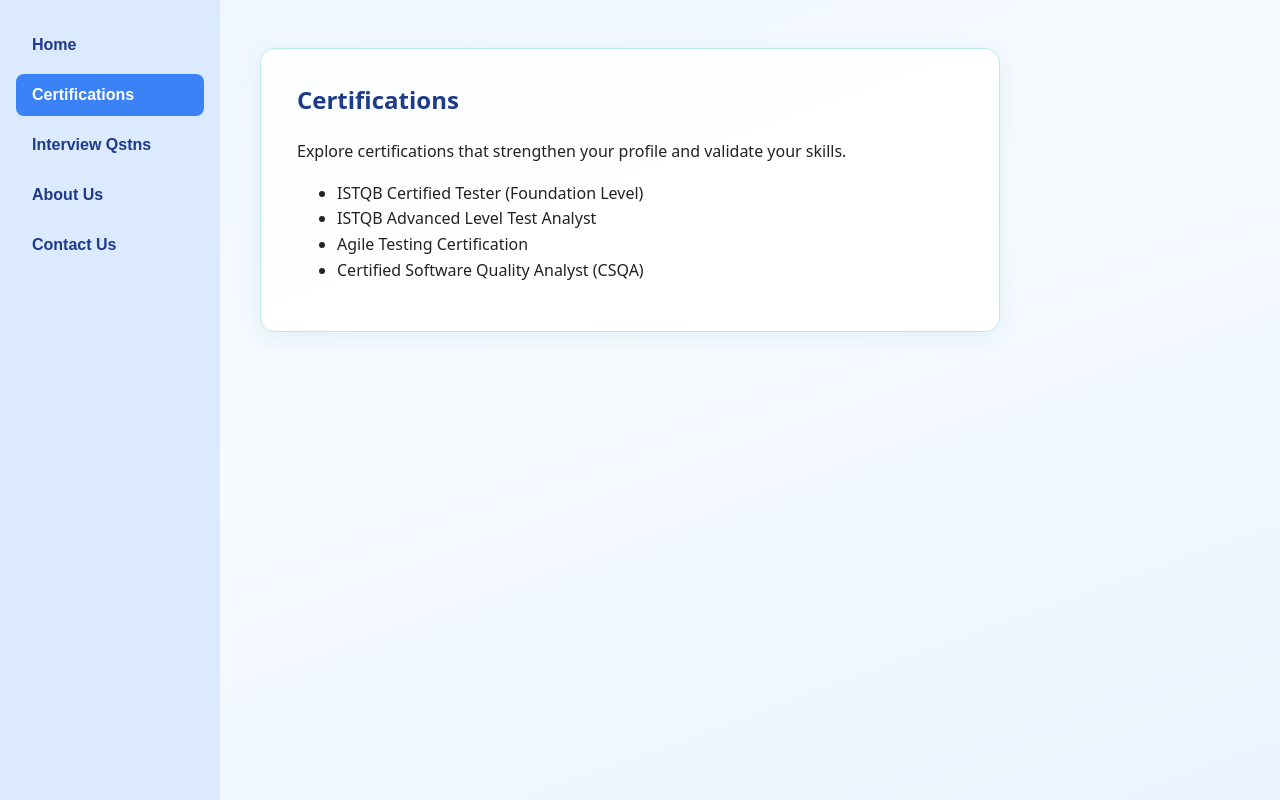
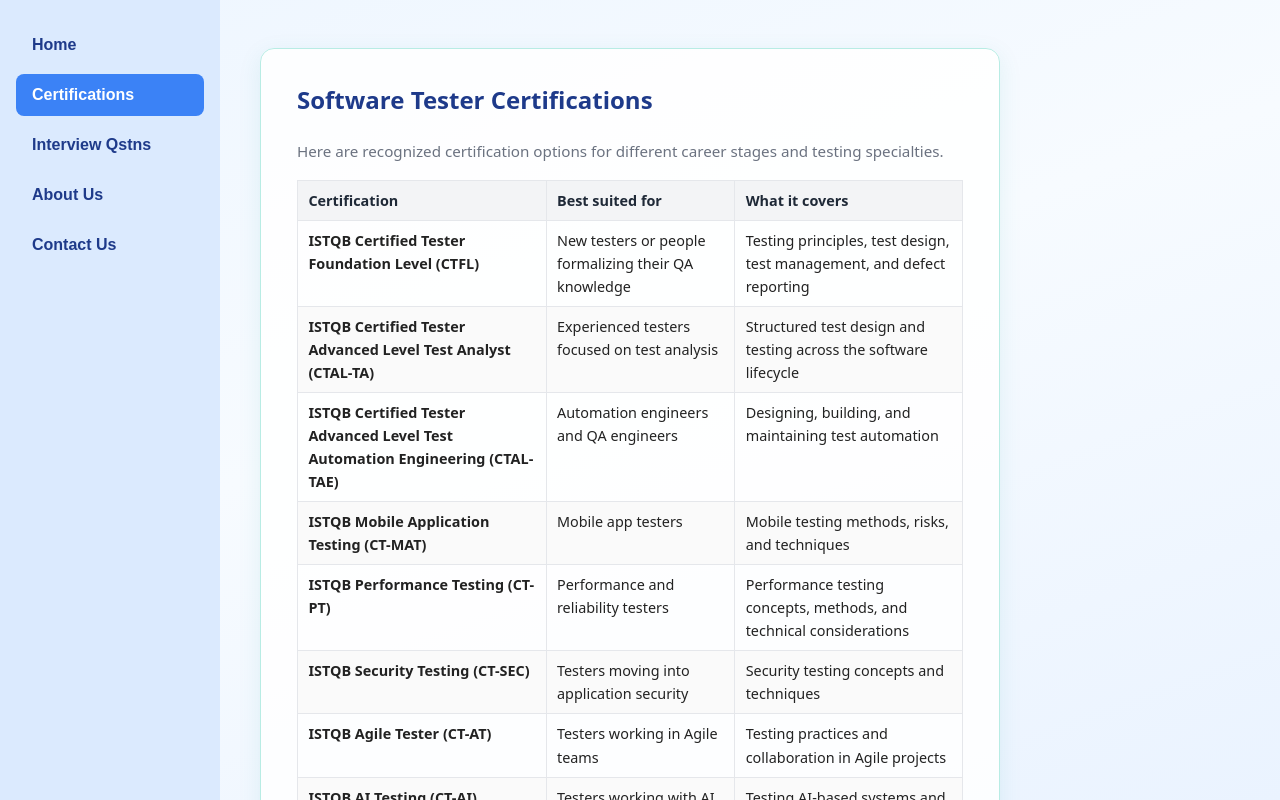
Before and after one commit to jayaramcloud/bhuvana-app, a plain HTML site: page public/index.html in a window 1280 px wide. Both pictures are taken after a click on the button "Certifications". Shown: the top 800 px of the page. Drawn offline with Linux system fonts and the light colour scheme.

Commit message:
Add full Software Tester Certifications content to the Certifications page

```diff
--- a/public/index.html
+++ b/public/index.html
@@ -25,14 +25,77 @@
     </section>
 
     <section id="certifications" class="panel">
-      <h1>Certifications</h1>
-      <p>Explore certifications that strengthen your profile and validate your skills.</p>
-      <ul>
-        <li>ISTQB Certified Tester (Foundation Level)</li>
-        <li>ISTQB Advanced Level Test Analyst</li>
-        <li>Agile Testing Certification</li>
-        <li>Certified Software Quality Analyst (CSQA)</li>
+      <h1>Software Tester Certifications</h1>
+      <p class="qa-note">Here are recognized certification options for different career stages and testing specialties.</p>
+
+      <table class="qa-table">
+        <thead>
+          <tr><th>Certification</th><th>Best suited for</th><th>What it covers</th></tr>
+        </thead>
+        <tbody>
+          <tr>
+            <td><strong>ISTQB Certified Tester Foundation Level (CTFL)</strong></td>
+            <td>New testers or people formalizing their QA knowledge</td>
+            <td>Testing principles, test design, test management, and defect reporting</td>
+          </tr>
+          <tr>
+            <td><strong>ISTQB Certified Tester Advanced Level Test Analyst (CTAL-TA)</strong></td>
+            <td>Experienced testers focused on test analysis</td>
+            <td>Structured test design and testing across the software lifecycle</td>
+          </tr>
+          <tr>
+            <td><strong>ISTQB Certified Tester Advanced Level Test Automation Engineering (CTAL-TAE)</strong></td>
+            <td>Automation engineers and QA engineers</td>
+            <td>Designing, building, and maintaining test automation</td>
+          </tr>
+          <tr>
+            <td><strong>ISTQB Mobile Application Testing (CT-MAT)</strong></td>
+            <td>Mobile app testers</td>
+            <td>Mobile testing methods, risks, and techniques</td>
+          </tr>
+          <tr>
+            <td><strong>ISTQB Performance Testing (CT-PT)</strong></td>
+            <td>Performance and reliability testers</td>
+            <td>Performance testing concepts, methods, and technical considerations</td>
+          </tr>
+          <tr>
+            <td><strong>ISTQB Security Testing (CT-SEC)</strong></td>
+            <td>Testers moving into application security</td>
+            <td>Security testing concepts and techniques</td>
+          </tr>
+          <tr>
+            <td><strong>ISTQB Agile Tester (CT-AT)</strong></td>
+            <td>Testers working in Agile teams</td>
+            <td>Testing practices and collaboration in Agile projects</td>
+          </tr>
+          <tr>
+            <td><strong>ISTQB AI Testing (CT-AI)</strong></td>
+            <td>Testers working with AI or machine-learning systems</td>
+            <td>Testing AI-based systems and their quality risks</td>
+          </tr>
+          <tr>
+            <td><strong>Certified Software Tester (CSTE)</strong></td>
+            <td>Testers looking for a practitioner-focused credential</td>
+            <td>Software testing principles and practices through QAI&rsquo;s program</td>
+          </tr>
+        </tbody>
+      </table>
+
+      <p class="qa-a">ISTQB&rsquo;s current certification scheme includes Foundation, Advanced, and Specialist options; CTFL is commonly used as a starting point, while some advanced certifications have prerequisites. Check the relevant syllabus and local exam provider before registering.
+        <a href="https://www.istqb.org/certifications/" target="_blank" rel="noopener">ISTQB certification catalog</a> &middot;
+        <a href="https://www.istqb.org/help/certifications-2/" target="_blank" rel="noopener">ISTQB certificate requirements</a>
+      </p>
+
+      <h2 class="cert-heading">A practical path</h2>
+      <ul class="qa-a">
+        <li><strong>Starting in QA:</strong> Begin with <strong>ISTQB CTFL</strong> if you want a broad testing foundation.</li>
+        <li><strong>Building automation skills:</strong> Consider <strong>CTAL-TAE</strong> after gaining practical experience; pair study with hands-on work in tools such as Playwright, Selenium, or Cypress.</li>
+        <li><strong>Choosing a specialty:</strong> Pick <strong>Mobile</strong>, <strong>Performance</strong>, <strong>Security</strong>, <strong>Agile</strong>, or <strong>AI Testing</strong> based on the roles and projects you want.</li>
+        <li><strong>Considering CSTE:</strong> Review QAI&rsquo;s current eligibility and exam details to see whether its practitioner-oriented program fits your background.
+          <a href="https://qaiusa.com/software-certifications/software-testing-certifications/" target="_blank" rel="noopener">QAI CSTE certification</a></li>
       </ul>
+
+      <p class="qa-a">A certification can show structured knowledge, but practical experience, clear bug reports, test design, and automation skills matter too. Check current exam requirements and pricing with the issuing organization before choosing one.</p>
     </section>
 
     <section id="interview" class="panel">
--- a/public/style.css
+++ b/public/style.css
@@ -213,6 +213,13 @@ ul.qa-a li { margin-bottom: 0.3rem; }
 .qa-table th { background: #f3f4f6; color: #1f2937; font-weight: 600; }
 .qa-table tr:nth-child(even) td { background: #fafafa; }
 
+/* ---- Certifications page heading ---- */
+.cert-heading {
+  font-size: 1.15rem;
+  color: #1e3a8a;
+  margin: 1.75rem 0 0.75rem;
+}
+
 .cta {
   font-size: 1rem;
   padding: 0.5rem 1rem;
```
